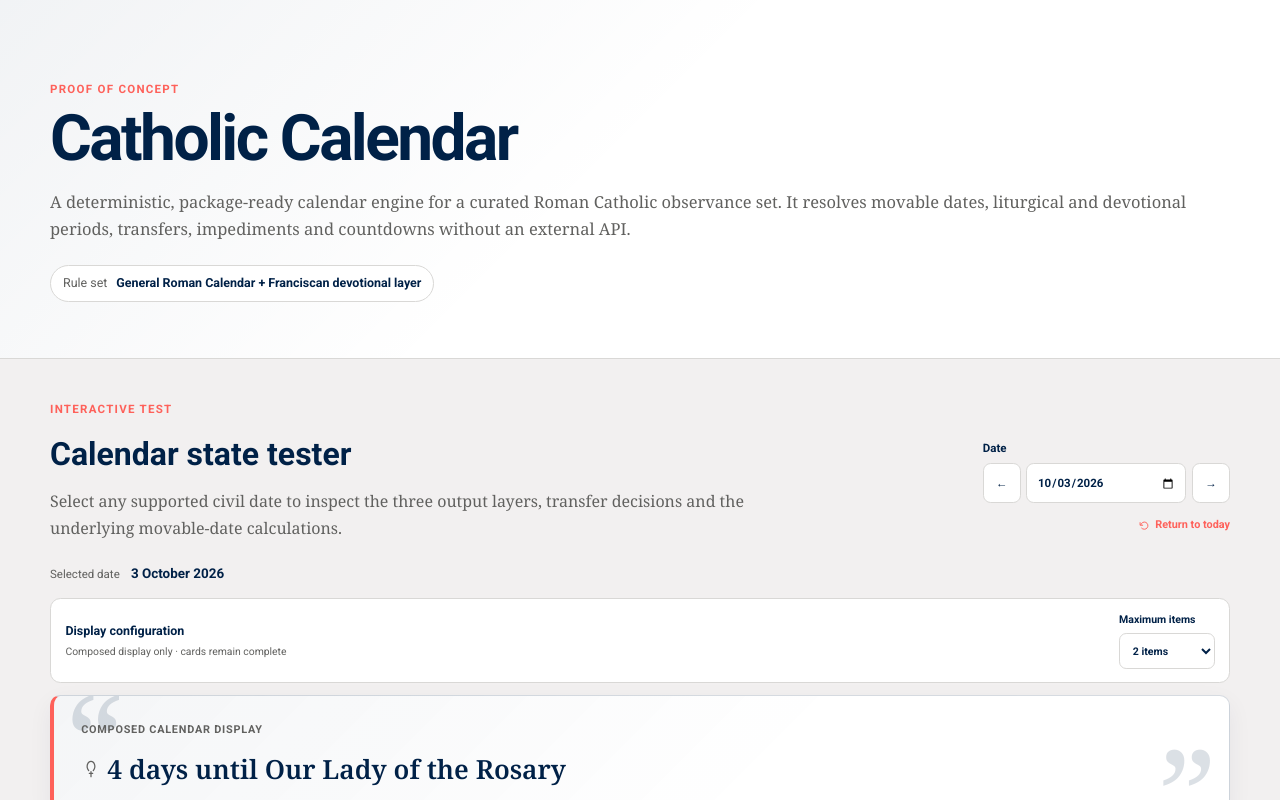
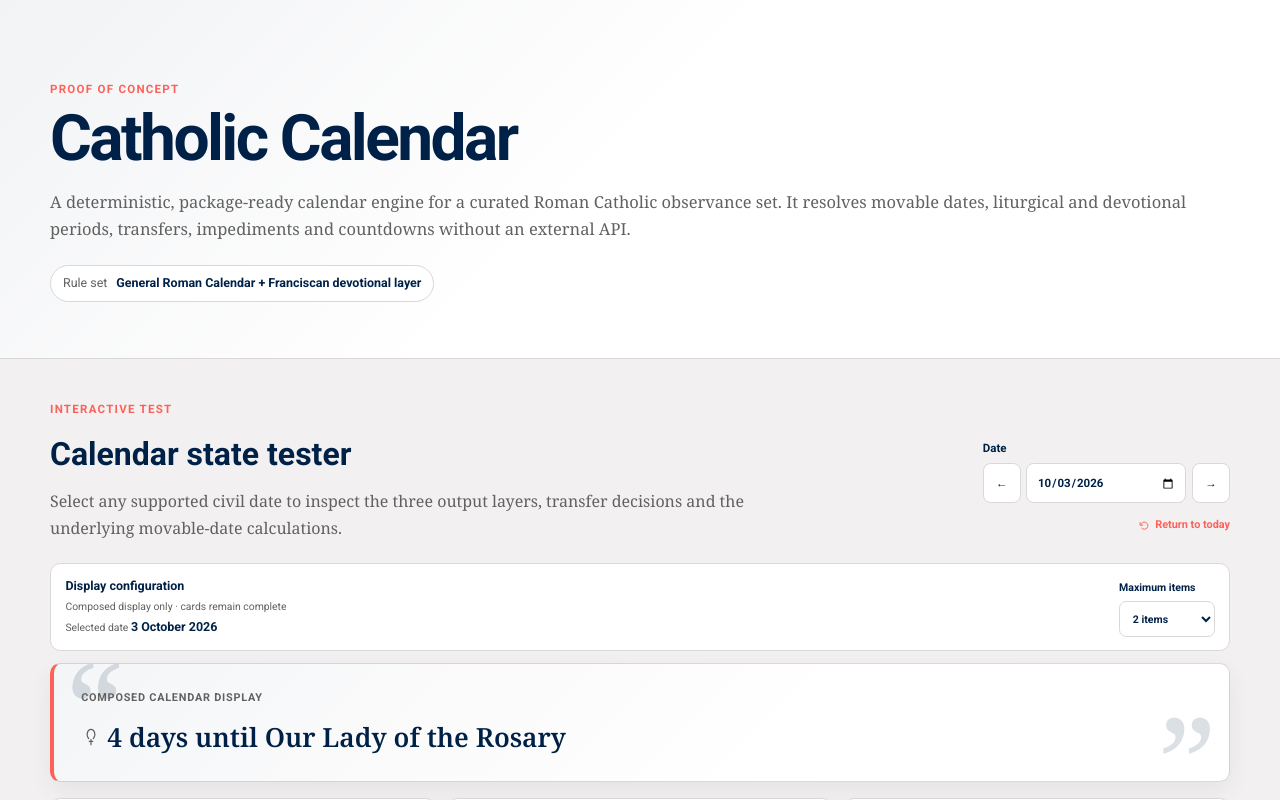
Before and after one commit to bgonzalezbustamante/catholic-calendar, a Next.js app: page / in a window 1280 px wide. Shown: the top 800 px of the page. Built offline with nearby package versions, Linux system fonts and the light colour scheme.

Commit message:
style: consolidate tester date controls

```diff
--- a/components/calendar-tester.tsx
+++ b/components/calendar-tester.tsx
@@ -172,15 +172,13 @@ export default function CalendarTester({ initialDate }: { initialDate: string })
         </div>
       </div>
 
-      <div className="selected-date-bar">
-        <span>Selected date</span>
-        <strong>{formatDate(date)}</strong>
-      </div>
-
       <div className="display-config" aria-label="Composed display configuration">
         <div className="display-config-heading">
           <strong>Display configuration</strong>
           <span>Composed display only · cards remain complete</span>
+          <span className="display-config-date">
+            Selected date <strong>{formatDate(date)}</strong>
+          </span>
         </div>
 
         <label className="display-config-field" htmlFor="display-max-items">
```
